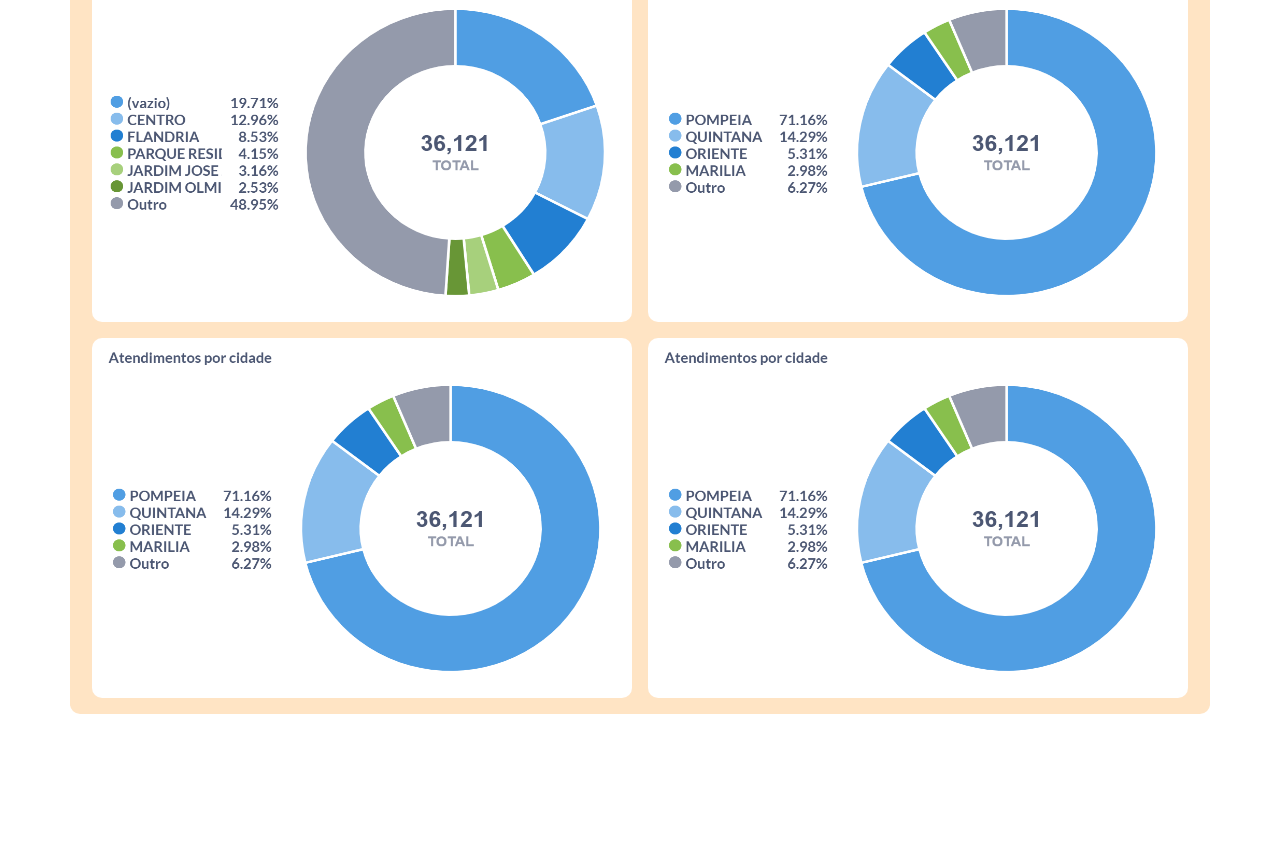
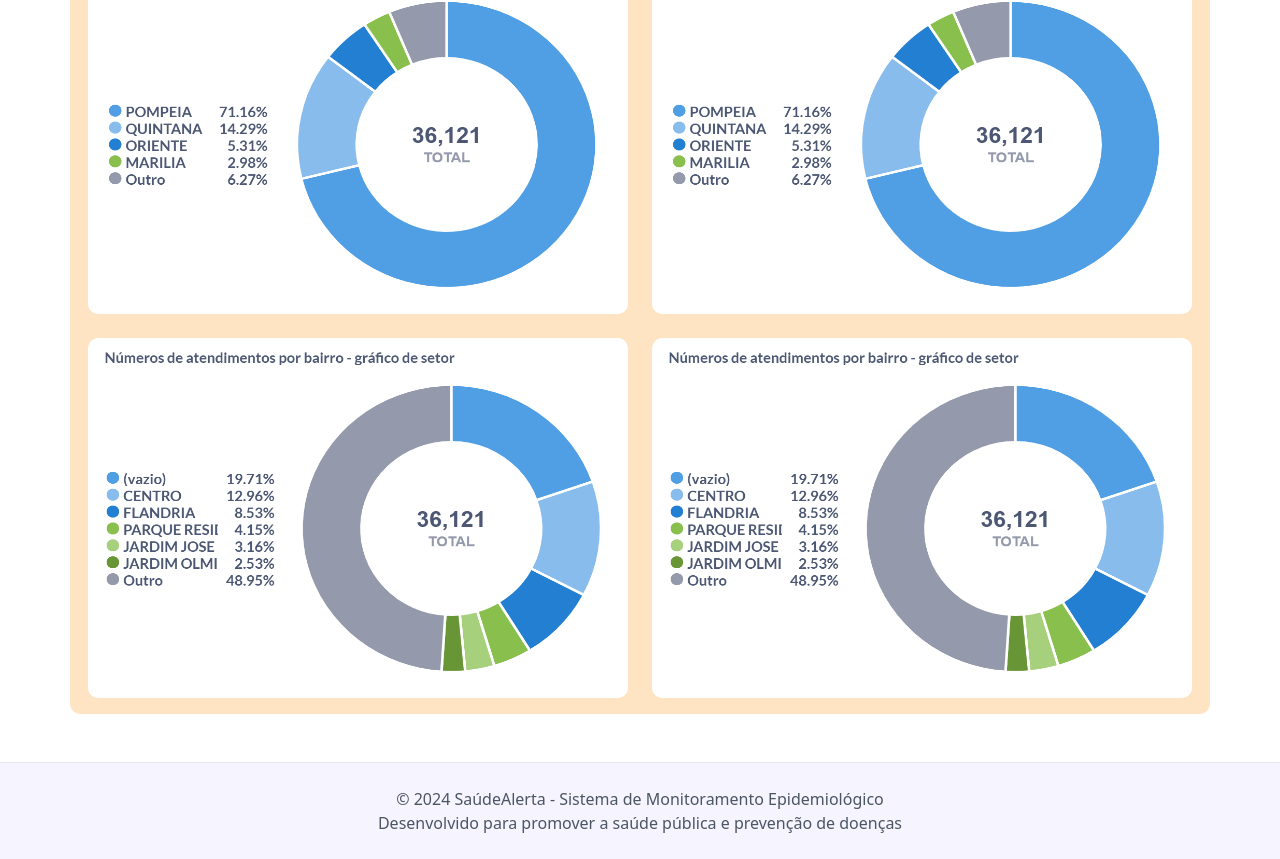
Before and after one commit to Lebron057/doencas_synapse, an Angular app in the folder projeto_doencas/: page / in a window 1280 px wide. Shown: the part 311-1170 px from the top of the page. Before the commit the page ends 1025 px from the top, so only its background shows below. Built offline with nearby package versions, Linux system fonts and the light colour scheme.

Commit message:
add footer

```diff
--- a/projeto_doencas/src/app/components/home/home.component.css
+++ b/projeto_doencas/src/app/components/home/home.component.css
@@ -58,3 +58,13 @@ h1 {
     height: 360px;
     border-radius: 10px;
 }
+
+footer {
+    border-width: 0px;
+    border-top-width: 1px;
+    border-style: solid;
+    border-color: #e5e7eb;
+    background-color: rgb(246, 244, 255);
+    color: #4b5563;
+    font-weight: 400
+}
--- a/projeto_doencas/src/app/components/home/home.component.html
+++ b/projeto_doencas/src/app/components/home/home.component.html
@@ -17,31 +17,34 @@
 <section class="pt-5">
     <div class="d-flex flex-column justify-content-center align-items-center">
         <h2>Monitore a Saúde da Sua Região</h2>
-        <p class="p-subtitulo mt-3">Receba notificações em tempo real sobre surtos de doenças no seu bairro e mantenha-se informado sobre a situação epidemiológica da sua cidade.</p>
+        <p class="p-subtitulo mt-2">Receba notificações em tempo real sobre surtos de doenças no seu bairro e mantenha-se informado sobre a situação epidemiológica da sua cidade.</p>
     </div>
 </section>
 <section class="pt-4 d-flex gap-3 container-fluid align-items-center justify-content-center">
 
-    <div style="background-color: bisque; border-radius: 10px;" class="d-flex gap-3 p-3 flex-wrap justify-content-center container">
+    <div style="background-color: bisque; border-radius: 10px;" class="d-flex gap-4 p-3 flex-wrap justify-content-center container mb-5">
         <!--gráfico 1-->
         <div>
-            <img class="img-grafico-setor" src="assets\images\Números de pessoas por bairro - gráfico de setor-09_06_2025, 10_20_21.png" alt="">
+            <img class="img-grafico-setor" src="assets\images\Atendimentos_por_cidade.png" alt="">
         </div>
 
         <!--gráfico 2-->
         <div>
-            <img class="img-grafico-setor" src="assets\images\Atendimentos por cidade-10_06_2025, 12_33_21.png" alt="">
+            <img class="img-grafico-setor" src="assets\images\Atendimentos_por_cidade.png" alt="">
         </div>
 
         <!--gráfico 3-->
         <div>
-            <img class="img-grafico-setor" src="assets\images\Atendimentos por cidade-10_06_2025, 12_33_21.png" alt="">
+            <img class="img-grafico-setor" src="assets\images\Números_de_pessoas_por_bairro-gráfico_de_setor.png" alt="">
         </div>
 
         <!--gráfico 4-->
         <div>
-            <img class="img-grafico-setor" src="assets\images\Atendimentos por cidade-10_06_2025, 12_33_21.png" alt="">
+            <img class="img-grafico-setor" src="assets\images\Números_de_pessoas_por_bairro-gráfico_de_setor.png" alt="">
         </div>
     </div>
-
 </section>
+<footer class="d-flex flex-column justify-content-center align-items-center p-4">
+    <p>© 2024 SaúdeAlerta - Sistema de Monitoramento Epidemiológico</p>
+    <p>Desenvolvido para promover a saúde pública e prevenção de doenças</p>
+</footer>
```
Also changed, not shown: projeto_doencas/src/assets/images/Atendimentos_por_cidade.png (renamed from projeto_doencas/src/assets/images/Atendimentos por cidade-10_06_2025, 12_33_21.png), projeto_doencas/src/assets/images/Números_de_pessoas_por_bairro-gráfico_de_setor.png (renamed from projeto_doencas/src/assets/images/Números de pessoas por bairro - gráfico de setor-09_06_2025, 10_20_21.png).
